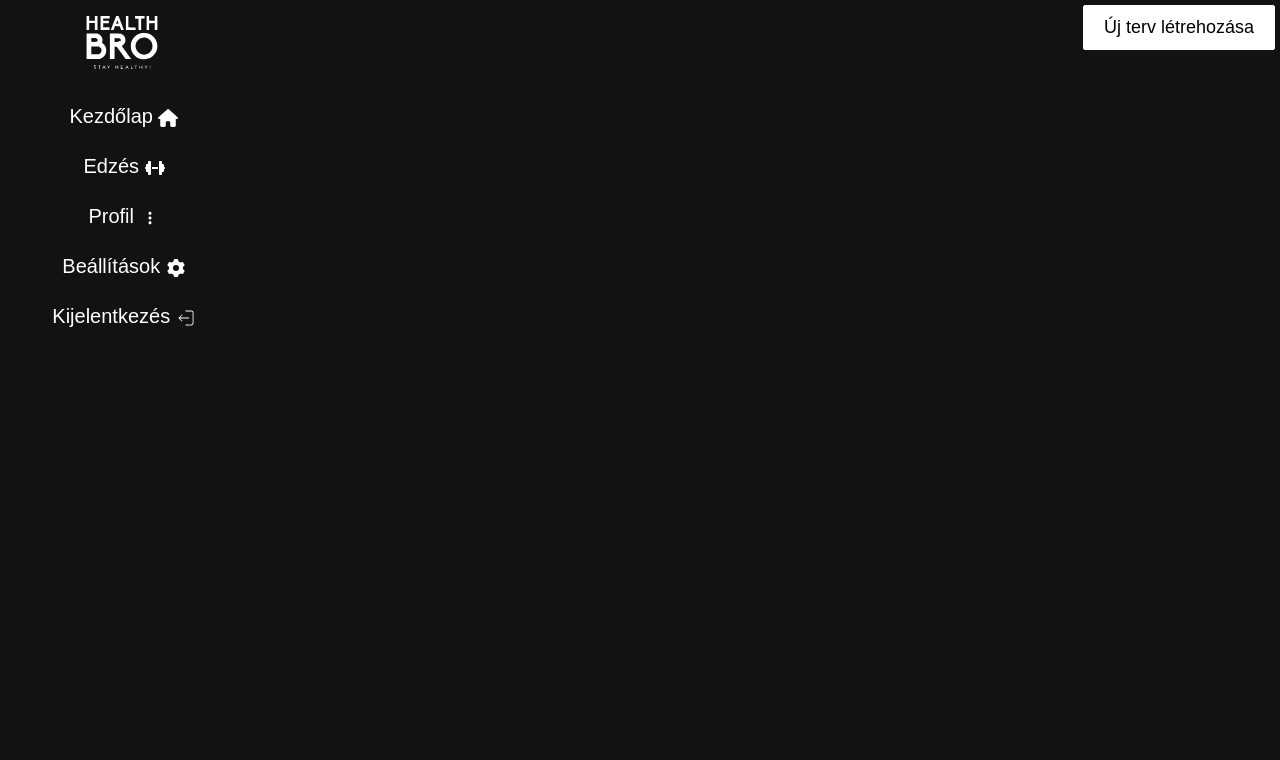
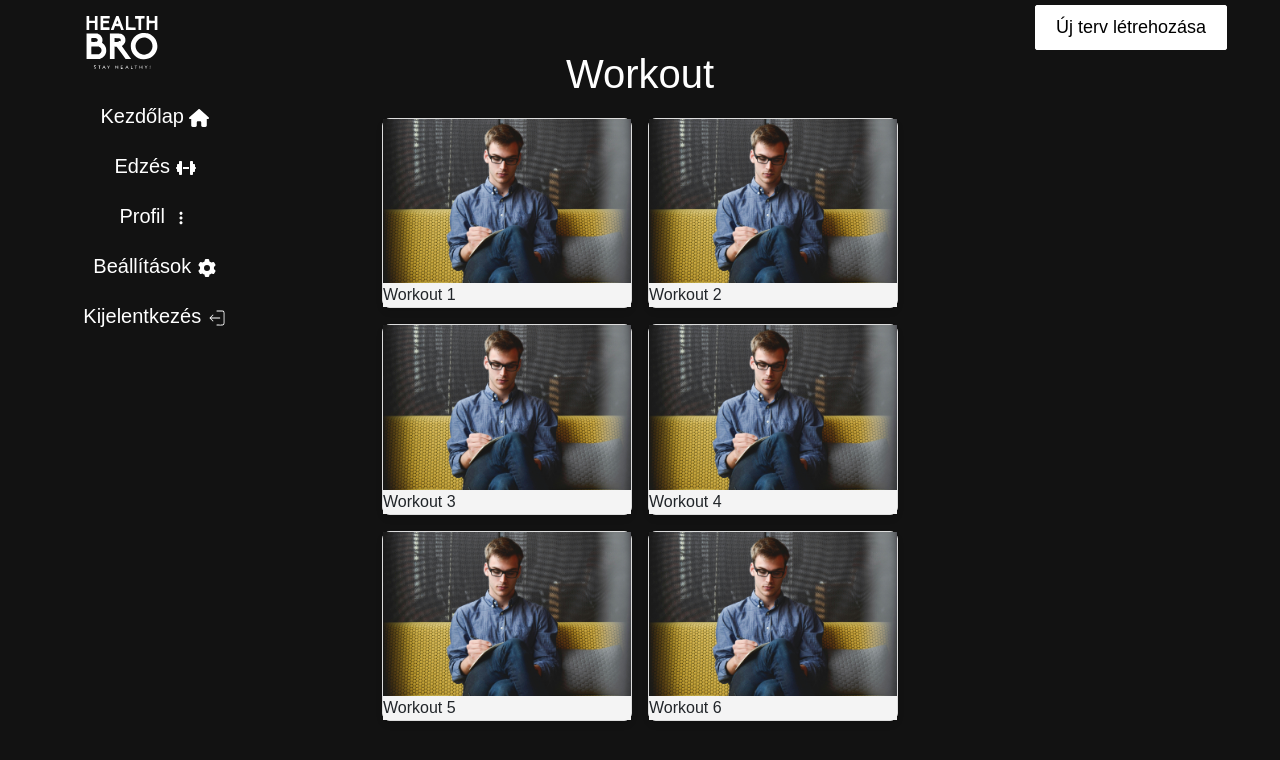
Before and after one commit to HIIMSKYDAZ/HealthBro, a React (Create React App) app: page /WorkoutPlan in a window 1280 px wide. Shown: the top 760 px of the page. Built offline with nearby package versions, Linux system fonts and the light colour scheme; sample sign-in values are in the browser's storage.

Commit message:
workoutplan

```diff
--- /dev/null
+++ b/src/components/WorkoutCards.css
@@ -0,0 +1,24 @@
+.card {
+    width: 250px; /* Fix szélesség, vagy csökkentsd a kártya méretét */
+    max-width: 100%; /* Biztosítja, hogy ne lépje túl a szülő szélességét */
+    margin: 8px; /* Kis hézag a kártyák körül */
+    box-shadow: 0 4px 6px rgba(0, 0, 0, 0.1);
+    border: 1px solid #ddd;
+    border-radius: 8px;
+  }
+
+
+  .card-image img {
+    width: 100%;
+    height: auto;
+    display: block;
+  }
+
+  .card-name {
+    background-color: #f0f0f0;
+    padding: 16px;
+    text-align: center;
+    font-size: 18px;
+    font-weight: bold;
+    color: #333;
+  }
--- a/src/components/WorkoutCards.jsx
+++ b/src/components/WorkoutCards.jsx
@@ -1,5 +1,13 @@
-import React from "react";
+import React from 'react';
+import './WorkoutCards.css';
 
-const WorkoutCards=()=>{
+const WorkoutCards = ({ imageSrc, cardName }) => {
+    return (
+      <div className="card">
+        <img src={imageSrc} alt={cardName} style={{ width: "100%", height: "auto" }} />
+        <div style={{ padding: "8px", backgroundColor: "#f4f4f4" }}>{cardName}</div>
+      </div>
+    );
+  };
 
-}
+export default WorkoutCards;
--- a/src/components/pages/HomeMain.css
+++ b/src/components/pages/HomeMain.css
@@ -160,11 +160,11 @@ video {
 }
 
 .content {
-  background-color: #f4f4f400;
-  padding: 20px;
-  border-radius: 10px;
-  color: white;
+  max-width: 1200px; /* Adj meg egy maximális szélességet, ha szükséges */
+  margin: 0 auto; /* Középre igazítja a tartalmat */
+  padding: 16px; /* Hézag a tartalom körül */
 }
+
 
 .content h2 {
   margin-top: 0;
@@ -179,3 +179,28 @@ video {
 .menu{
   background-color: #24222200 !important;
 }
+
+.row-hb {
+  display: flex;
+  flex-wrap: wrap;
+  justify-content: center;
+  gap: 16px; /* Távolság a kártyák között */
+}
+
+
+.col-md-6 {
+  display: flex;
+  flex-wrap: wrap;
+  justify-content: center;
+}
+
+.m-2 {
+  margin: 8px; /* Hézag minden kártya körül */
+}
+
+a {
+  display: inline-block !important; /* Az `<a>` elem csak a tartalmához igazodik */
+  width: 250px;
+  max-width: 250px;
+  text-decoration: none; /* Eltávolítja az aláhúzást */
+}
--- a/src/components/pages/WorkoutPage.jsx
+++ b/src/components/pages/WorkoutPage.jsx
@@ -3,6 +3,8 @@ import Sidebar from "../SideBar";
 import "./HomeMain.css";
 import { Button } from '../Button';
 import { useNavigate } from "react-router-dom";
+import WorkoutCards from"../WorkoutCards.jsx";
+
 
 export const WorkoutPage = () => {
     const [isAuthenticated, setIsAuthenticated] = useState(false);
@@ -22,6 +24,14 @@ export const WorkoutPage = () => {
                 <div style={{position: "absolute", top: 0, right: 0}}>
                     <Button linkTo={"/"}>Új terv létrehozása</Button>
                 </div>
+                <h1>Workout</h1>
+                <div className="row-hb">
+  {Array(6).fill(0).map((_, index) => (
+    <a href="/workoutpage" key={index}>
+      <WorkoutCards imageSrc="../images/user1.jpg" cardName={`Workout ${index + 1}`} />
+    </a>
+  ))}
+</div>
             </div>
         </div>
     );
```
